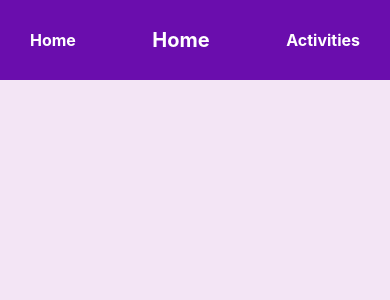
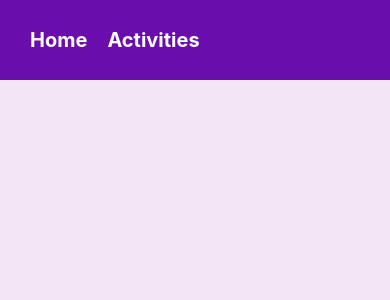
Before and after one commit to BogdanNuExista/Become, a React Native app: screen /Home in a window 390 px wide. Shown: the top 300 px of the page. Built offline with nearby package versions, Linux system fonts and the light colour scheme.

Commit message:
fixed header

```diff
--- a/src/components/Header.tsx
+++ b/src/components/Header.tsx
@@ -1,21 +1,17 @@
 import React from 'react';
 import { View, Text, TouchableOpacity, StyleSheet } from 'react-native';
-import { useNavigation } from '@react-navigation/native';
+import { useNavigation, useRoute } from '@react-navigation/native';
 import { ActivitySelectionScreenNavigationProp } from '../types/navigation';
 
-interface HeaderProps {
-  title: string;
-}
-
-const Header = ({ title }: HeaderProps) => {
+const Header = () => {
   const navigation = useNavigation<ActivitySelectionScreenNavigationProp>();
+  const route = useRoute();
 
   return (
     <View style={styles.header}>
       <TouchableOpacity onPress={() => navigation.navigate('Home')}>
-        <Text style={styles.headerText}>Home</Text>
+        <Text style={[styles.headerText, route.name === 'Home' && styles.boldText]}>Home</Text>
       </TouchableOpacity>
-      <Text style={styles.headerTitle}>{title}</Text>
       <TouchableOpacity onPress={() => navigation.navigate('ActivitySelection')}>
         <Text style={styles.headerText}>Activities</Text>
       </TouchableOpacity>
@@ -28,19 +24,18 @@ const styles = StyleSheet.create({
     backgroundColor: '#6a0dad',
     flexDirection: 'row',
     alignItems: 'center',
-    justifyContent: 'space-between',
+    justifyContent: 'flex-start',
     paddingHorizontal: 30,
     paddingVertical: 20,
     height: 80,
   },
   headerText: {
     color: 'white',
-    fontSize: 16,
+    fontSize: 20, // Increased font size
     fontWeight: 'bold',
+    marginRight: 20, // Add some space between the texts
   },
-  headerTitle: {
-    color: 'white',
-    fontSize: 20,
+  boldText: {
     fontWeight: 'bold',
   },
 });
--- a/src/screens/ActivitySelectionScreen.tsx
+++ b/src/screens/ActivitySelectionScreen.tsx
@@ -5,7 +5,7 @@ import { auth } from '../firebaseConfig';
 import LottieView from 'lottie-react-native';
 import { useNavigation } from '@react-navigation/native';
 import { ActivitySelectionScreenNavigationProp } from '../types/navigation';
-
+import Header from '../components/Header';
 
 interface Activity {
     id: string;
@@ -83,9 +83,7 @@ const ActivitySelectionScreen = () => {
 
     return (
         <View style={styles.container}>
-            <View style={styles.header}>
-                <Text style={styles.headerText}>Activity Selection</Text>
-            </View>
+            <Header />
 
             <FlatList
                 data={activities}
--- a/src/screens/HomeScreen.tsx
+++ b/src/screens/HomeScreen.tsx
@@ -51,7 +51,7 @@ export default function HomeScreen() {
   if (loading) {
     return (
       <View style={styles.container}>
-        <Header title="Home" />
+        <Header  />
       </View>
     );
   }
@@ -59,7 +59,7 @@ export default function HomeScreen() {
   return (
     <ScrollView contentContainerStyle={styles.scrollContainer}>
       <View style={styles.container}>
-        <Header title="Home" />
+        <Header  />
       </View>
 
       {/* Activity Overview Section */}
```
